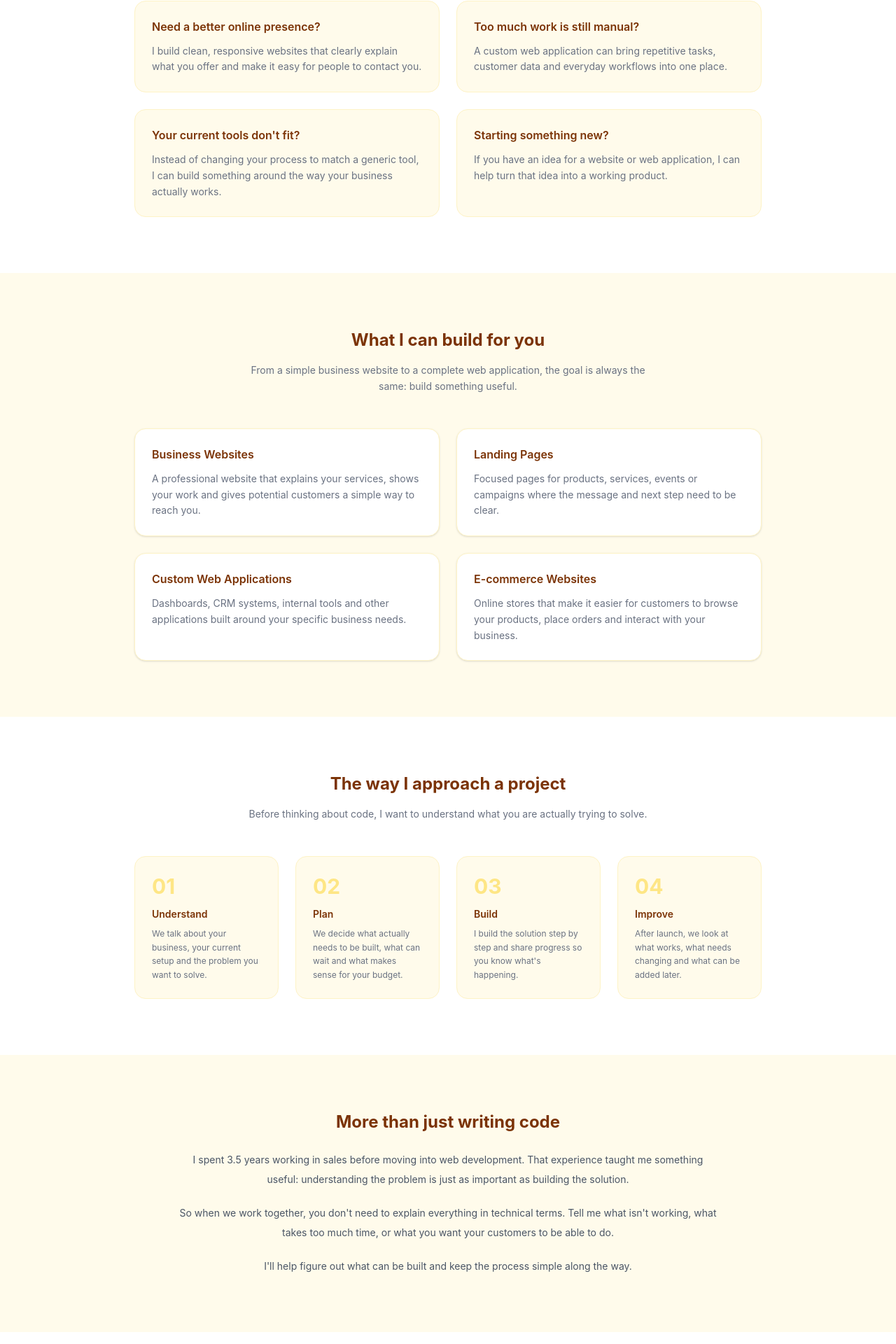
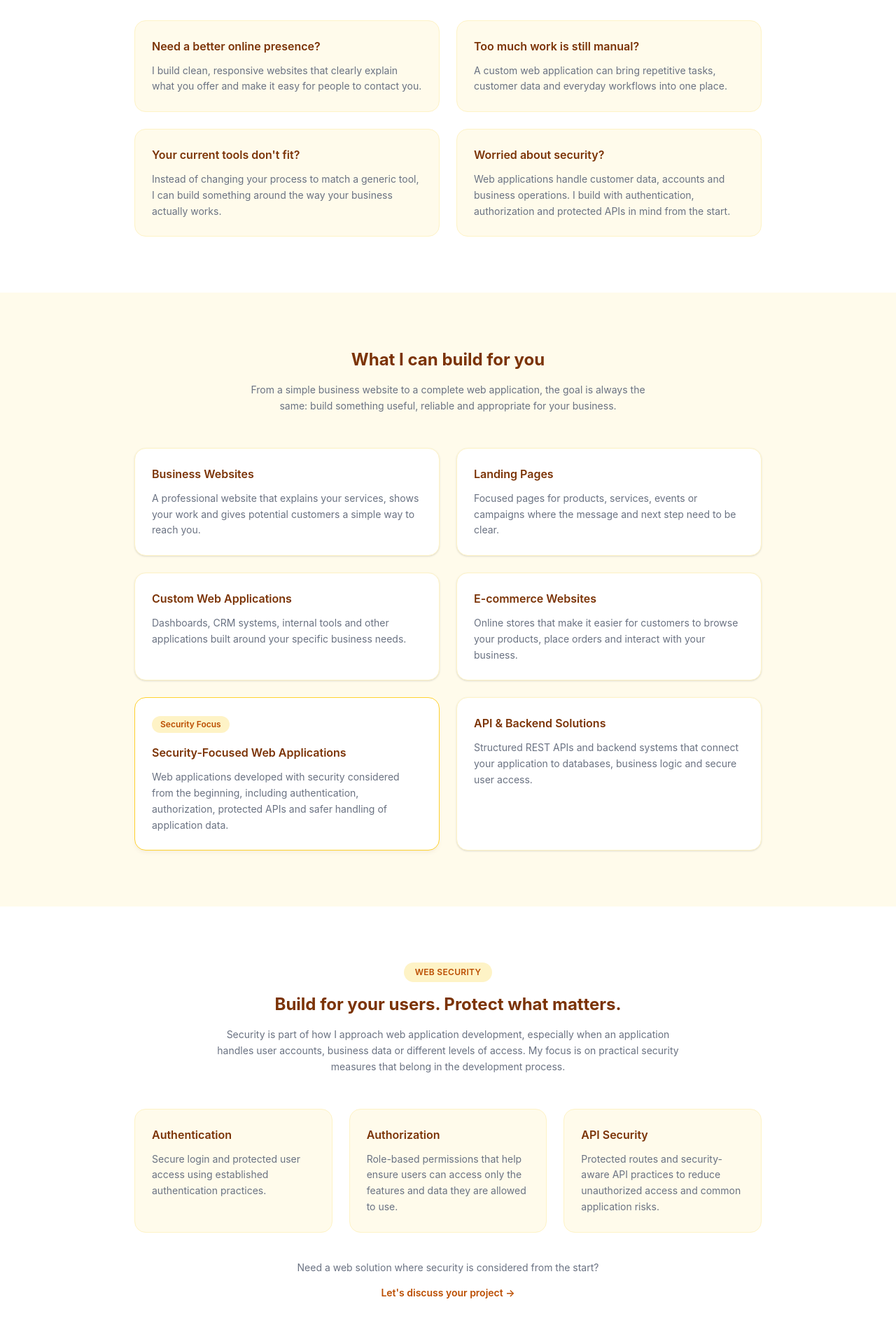
Before and after one commit to sivasankaranit44-wq/code-and-coffee-freelance-site, a React (Vite) app: page /about in a window 1280 px wide. Shown: the part 651-2571 px from the top of the page at 70% size. Built offline with nearby package versions, Linux system fonts and the light colour scheme.

Commit message:
web security based solutions updated

```diff
--- a/src/pages/About.jsx
+++ b/src/pages/About.jsx
@@ -7,6 +7,7 @@ export default function About() {
       {/* Hero */}
       <section className="px-6 pt-32 pb-20">
         <div className="mx-auto max-w-3xl text-center">
+
           <span className="mb-6 inline-block rounded-full bg-amber-100 px-4 py-1.5 text-xs font-semibold uppercase tracking-wide text-amber-700">
             Code & Coffee
           </span>
@@ -15,17 +16,20 @@ export default function About() {
             Simple solutions for real business problems.
           </h1>
 
-          <p className="mx-auto max-w-xl text-sm leading-7 text-gray-500">
-            I help businesses build websites and web applications that make
-            their work easier, give customers a better experience, and create
-            a stronger presence online.
+          <p className="mx-auto max-w-2xl text-sm leading-7 text-gray-500">
+            I build websites and web applications that help businesses work
+            better, serve customers more effectively, and grow online. I also
+            bring security-focused development practices into the applications
+            I build.
           </p>
+
         </div>
       </section>
 
       {/* What I Help With */}
       <section className="bg-white px-6 py-20">
         <div className="mx-auto max-w-4xl">
+
           <div className="mb-12 text-center">
             <h2 className="mb-4 text-2xl font-bold text-amber-900">
               What can be improved?
@@ -38,6 +42,7 @@ export default function About() {
           </div>
 
           <div className="grid grid-cols-1 gap-6 md:grid-cols-2">
+
             {[
               {
                 title: "Need a better online presence?",
@@ -52,8 +57,8 @@ export default function About() {
                 desc: "Instead of changing your process to match a generic tool, I can build something around the way your business actually works.",
               },
               {
-                title: "Starting something new?",
-                desc: "If you have an idea for a website or web application, I can help turn that idea into a working product.",
+                title: "Worried about security?",
+                desc: "Web applications handle customer data, accounts and business operations. I build with authentication, authorization and protected APIs in mind from the start.",
               },
             ].map((item, i) => (
               <div
@@ -69,6 +74,7 @@ export default function About() {
                 </p>
               </div>
             ))}
+
           </div>
         </div>
       </section>
@@ -76,6 +82,7 @@ export default function About() {
       {/* What I Build */}
       <section className="bg-amber-50 px-6 py-20">
         <div className="mx-auto max-w-4xl">
+
           <div className="mb-12 text-center">
             <h2 className="mb-4 text-2xl font-bold text-amber-900">
               What I can build for you
@@ -83,11 +90,13 @@ export default function About() {
 
             <p className="mx-auto max-w-xl text-sm leading-relaxed text-gray-500">
               From a simple business website to a complete web application,
-              the goal is always the same: build something useful.
+              the goal is always the same: build something useful, reliable
+              and appropriate for your business.
             </p>
           </div>
 
           <div className="grid grid-cols-1 gap-6 md:grid-cols-2">
+
             {[
               {
                 title: "Business Websites",
@@ -105,10 +114,85 @@ export default function About() {
                 title: "E-commerce Websites",
                 desc: "Online stores that make it easier for customers to browse your products, place orders and interact with your business.",
               },
+              {
+                title: "Security-Focused Web Applications",
+                desc: "Web applications developed with security considered from the beginning, including authentication, authorization, protected APIs and safer handling of application data.",
+              },
+              {
+                title: "API & Backend Solutions",
+                desc: "Structured REST APIs and backend systems that connect your application to databases, business logic and secure user access.",
+              },
             ].map((item, i) => (
               <div
                 key={i}
-                className="rounded-2xl border border-amber-100 bg-white p-6 shadow-sm"
+                className={`rounded-2xl border p-6 ${
+                  item.title === "Security-Focused Web Applications"
+                    ? "border-amber-300 bg-white shadow-md shadow-amber-900/5"
+                    : "border-amber-100 bg-white shadow-sm"
+                }`}
+              >
+                {item.title === "Security-Focused Web Applications" && (
+                  <span className="mb-4 inline-block rounded-full bg-amber-100 px-3 py-1 text-xs font-semibold text-amber-700">
+                    Security Focus
+                  </span>
+                )}
+
+                <h3 className="mb-3 font-semibold text-amber-900">
+                  {item.title}
+                </h3>
+
+                <p className="text-sm leading-relaxed text-gray-500">
+                  {item.desc}
+                </p>
+              </div>
+            ))}
+
+          </div>
+        </div>
+      </section>
+
+      {/* Security */}
+      <section className="bg-white px-6 py-20">
+        <div className="mx-auto max-w-4xl">
+
+          <div className="mb-12 text-center">
+
+            <span className="mb-4 inline-block rounded-full bg-amber-100 px-4 py-1.5 text-xs font-semibold uppercase tracking-wide text-amber-700">
+              Web Security
+            </span>
+
+            <h2 className="mb-4 text-2xl font-bold text-amber-900">
+              Build for your users. Protect what matters.
+            </h2>
+
+            <p className="mx-auto max-w-2xl text-sm leading-relaxed text-gray-500">
+              Security is part of how I approach web application development,
+              especially when an application handles user accounts, business
+              data or different levels of access. My focus is on practical
+              security measures that belong in the development process.
+            </p>
+
+          </div>
+
+          <div className="grid grid-cols-1 gap-6 md:grid-cols-3">
+
+            {[
+              {
+                title: "Authentication",
+                desc: "Secure login and protected user access using established authentication practices.",
+              },
+              {
+                title: "Authorization",
+                desc: "Role-based permissions that help ensure users can access only the features and data they are allowed to use.",
+              },
+              {
+                title: "API Security",
+                desc: "Protected routes and security-aware API practices to reduce unauthorized access and common application risks.",
+              },
+            ].map((item, i) => (
+              <div
+                key={i}
+                className="rounded-2xl border border-amber-100 bg-amber-50 p-6"
               >
                 <h3 className="mb-3 font-semibold text-amber-900">
                   {item.title}
@@ -119,13 +203,29 @@ export default function About() {
                 </p>
               </div>
             ))}
+
           </div>
+
+          <div className="mt-10 text-center">
+            <p className="text-sm text-gray-500">
+              Need a web solution where security is considered from the start?
+            </p>
+
+            <Link
+              to="/bookacall"
+              className="mt-4 inline-block text-sm font-semibold text-amber-700 transition hover:text-amber-900"
+            >
+              Let's discuss your project →
+            </Link>
+          </div>
+
         </div>
       </section>
 
       {/* How I Approach Projects */}
-      <section className="bg-white px-6 py-20">
+      <section className="bg-amber-50 px-6 py-20">
         <div className="mx-auto max-w-4xl">
+
           <div className="mb-12 text-center">
             <h2 className="mb-4 text-2xl font-bold text-amber-900">
               The way I approach a project
@@ -138,6 +238,7 @@ export default function About() {
           </div>
 
           <div className="grid grid-cols-1 gap-6 md:grid-cols-4">
+
             {[
               {
                 step: "01",
@@ -162,7 +263,7 @@ export default function About() {
             ].map((item, i) => (
               <div
                 key={i}
-                className="rounded-2xl border border-amber-100 bg-amber-50 p-6"
+                className="rounded-2xl border border-amber-100 bg-white p-6"
               >
                 <div className="mb-3 text-3xl font-bold text-amber-200">
                   {item.step}
@@ -177,13 +278,15 @@ export default function About() {
                 </p>
               </div>
             ))}
+
           </div>
         </div>
       </section>
 
       {/* Why This Approach */}
-      <section className="bg-amber-50 px-6 py-20">
+      <section className="bg-white px-6 py-20">
         <div className="mx-auto max-w-3xl text-center">
+
           <h2 className="mb-6 text-2xl font-bold text-amber-900">
             More than just writing code
           </h2>
@@ -198,30 +301,34 @@ export default function About() {
           <p className="mb-5 text-sm leading-7 text-gray-600">
             So when we work together, you don't need to explain everything in
             technical terms. Tell me what isn't working, what takes too much
-            time, or what you want your customers to be able to do.
+            time, what your customers need, or what you want to build.
           </p>
 
           <p className="text-sm leading-7 text-gray-600">
-            I'll help figure out what can be built and keep the process simple
-            along the way.
+            I'll help figure out what can be built, how it can be improved,
+            and where security needs to be considered along the way.
           </p>
+
         </div>
       </section>
 
       {/* Tech */}
-      <section className="bg-white px-6 py-20">
+      <section className="bg-amber-50 px-6 py-20">
         <div className="mx-auto max-w-3xl">
+
           <div className="mb-10 text-center">
             <h2 className="mb-3 text-2xl font-bold text-amber-900">
               What I work with
             </h2>
 
             <p className="text-sm text-gray-500">
-              The tools I use to build and deploy web projects.
+              The technologies and development practices I use to build web
+              solutions.
             </p>
           </div>
 
           <div className="grid grid-cols-2 gap-4 md:grid-cols-3">
+
             {[
               "React.js",
               "Node.js",
@@ -231,24 +338,37 @@ export default function About() {
               "Tailwind CSS",
               "HTML & CSS",
               "REST APIs",
+              "JWT Authentication",
+              "RBAC",
+              "API Security",
               "Git & GitHub",
               "Vercel",
               "Render",
             ].map((skill, i) => (
               <div
                 key={i}
-                className="rounded-xl border border-amber-100 bg-amber-50 px-4 py-3 text-center text-sm font-medium text-amber-900"
+                className={`rounded-xl border px-4 py-3 text-center text-sm font-medium ${
+                  [
+                    "JWT Authentication",
+                    "RBAC",
+                    "API Security",
+                  ].includes(skill)
+                    ? "border-amber-300 bg-white text-amber-900"
+                    : "border-amber-100 bg-white text-amber-900"
+                }`}
               >
                 {skill}
               </div>
             ))}
+
           </div>
         </div>
       </section>
 
       {/* Current Work */}
-      <section className="bg-amber-50 px-6 py-20">
+      <section className="bg-white px-6 py-20">
         <div className="mx-auto max-w-3xl">
+
           <div className="mb-10 text-center">
             <h2 className="mb-3 text-2xl font-bold text-amber-900">
               What I'm working on
@@ -260,6 +380,7 @@ export default function About() {
           </div>
 
           <div className="space-y-4">
+
             {[
               {
                 title: "Code & Coffee",
@@ -276,7 +397,7 @@ export default function About() {
             ].map((item, i) => (
               <div
                 key={i}
-                className="rounded-xl border border-amber-100 bg-white p-5"
+                className="rounded-xl border border-amber-100 bg-amber-50 p-5"
               >
                 <h3 className="mb-2 font-semibold text-amber-900">
                   {item.title}
@@ -287,6 +408,7 @@ export default function About() {
                 </p>
               </div>
             ))}
+
           </div>
         </div>
       </section>
@@ -294,13 +416,14 @@ export default function About() {
       {/* CTA */}
       <section className="bg-amber-700 px-6 py-20 text-center text-white">
         <div className="mx-auto max-w-2xl">
+
           <h2 className="mb-4 text-3xl font-bold">
             Have a problem you want to solve?
           </h2>
 
           <p className="mb-8 text-sm leading-relaxed text-amber-100">
-            Tell me what you're trying to build or what isn't working right
-            now. We can have a simple conversation and figure out if I can help.
+            Tell me what you're trying to build, improve or secure. We can
+            have a simple conversation and figure out the right approach.
           </p>
 
           <Link
@@ -309,6 +432,7 @@ export default function About() {
           >
             Let's Talk
           </Link>
+
         </div>
       </section>
 
```
